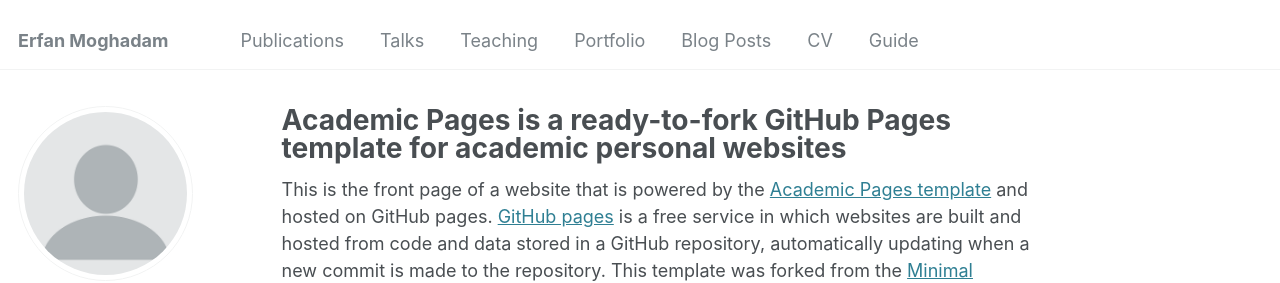
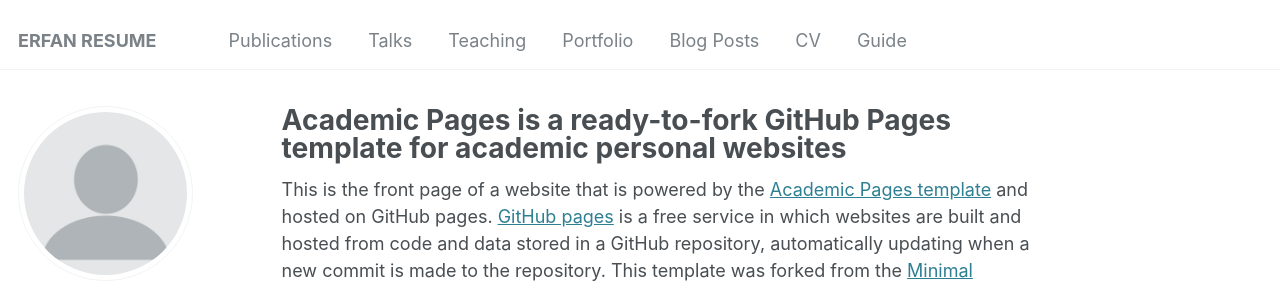
Before and after one commit to erfanresume/erfanresume.github.io, a Jekyll site: the page built from _pages/about.md, in a window 1280 px wide. Shown: the top 283 px of the page. Built offline with Jekyll 4.4.1, drawn with Linux system fonts in a browser that asks for light colours; some web fonts are replaced.

Commit message:
Update _config.yml

```diff
--- a/_config.yml
+++ b/_config.yml
@@ -8,8 +8,8 @@
 
 # Basic Site Settings
 locale                   : "en-US"
-title                    : "Erfan\nMoghadam"
-title_separator          : "-"
+title                    : "ERFAN RESUME"
+title_separator          : "\n"
 name                     : &name "Your Name"
 description              : &description "personal description"
 url                      : https://academicpages.github.io # the base hostname & protocol for your site e.g. "https://[your GitHub username].github.io"
@@ -58,7 +58,7 @@ author:
   keybase          : # Username
   instagram        : # Username
   lastfm           : # Username
-  linkedin         :  "https://www.linkedin.com/in/erfanresume/"
+  linkedin         :  "erfanresume"
   mastodon         : # URL
   medium           : # URL
   pinterest        : # Username
```
